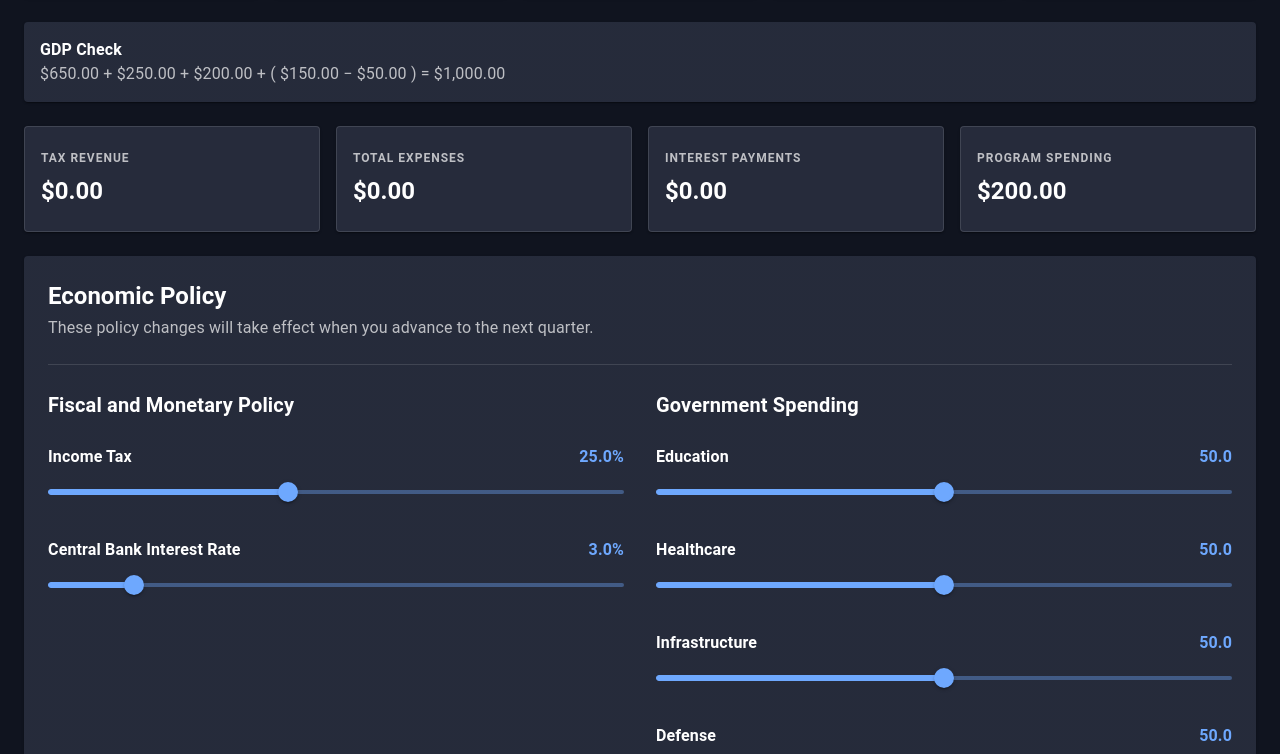
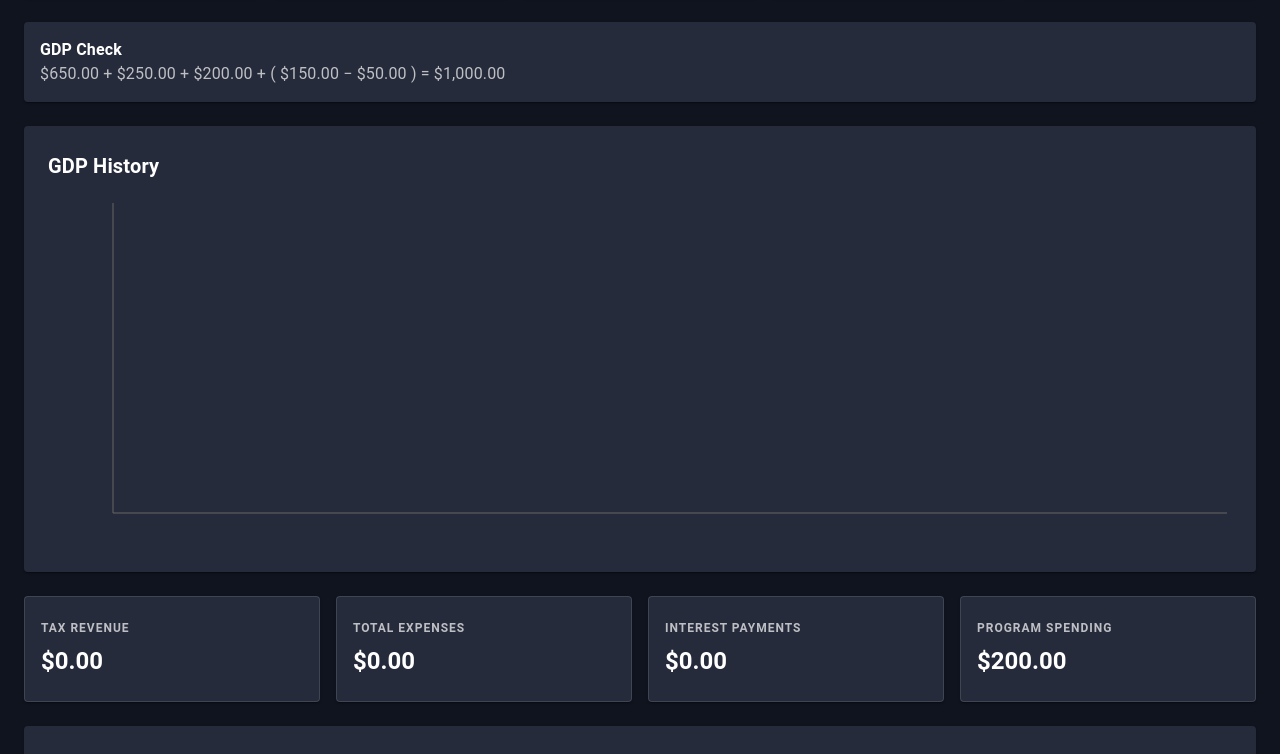
Before and after one commit to enders84/econ-empire, a React (Vite) app: page / in a window 1280 px wide. Shown: the part 464-1218 px from the top of the page. Built offline with nearby package versions, Linux system fonts and the light colour scheme.

Commit message:
Add GDP history chart

```diff
--- a/src/App.tsx
+++ b/src/App.tsx
@@ -20,6 +20,7 @@ import StatCard from "./components/StatCard";
 import { createDefaultGameState } from "./data/initialCountries";
 import { advanceQuarter } from "./engine/advanceQuarter";
 import type { GameState } from "./models/GameState";
+import HistoryChart from "./components/charts/HistoryChart";
 
 const theme = createTheme({
   palette: {
@@ -234,6 +235,13 @@ function App() {
     {money(gameState.economy.gdp)}
   </Typography>
 </Paper>
+<Paper sx={{ p: 3 }}>
+  <Typography variant="h6" sx={{ fontWeight: 700, mb: 2 }}>
+    GDP History
+  </Typography>
+
+    <HistoryChart history={gameState.history} />
+</Paper>
         <Box
   sx={{
     display: "grid",
--- a/src/components/charts/HistoryChart.tsx
+++ b/src/components/charts/HistoryChart.tsx
@@ -1,67 +1,33 @@
 import {
-  CartesianGrid,
+  LineChart,
   Line,
-  LineChart,
-  ResponsiveContainer,
-  Tooltip,
   XAxis,
   YAxis,
+  Tooltip,
+  ResponsiveContainer,
 } from "recharts";
 
-import type { HistoryPoint } from "../../models/History";
-
-interface HistoryChartProps {
-  history: HistoryPoint[];
+interface Props {
+  history: any[];
 }
 
-export default function HistoryChart({
-  history,
-}: HistoryChartProps) {
+export default function HistoryChart({ history }: Props) {
+  console.log("HistoryChart rendered", history);
+
   return (
-    <ResponsiveContainer width="100%" height={350}>
-      <LineChart
-        data={history}
-        margin={{
-          top: 20,
-          right: 30,
-          left: 20,
-          bottom: 10,
-        }}
-      >
-        <CartesianGrid strokeDasharray="3 3" />
-
-        <XAxis
-          dataKey="quarter"
-          label={{
-            value: "Quarter",
-            position: "insideBottom",
-            offset: -5,
-          }}
-        />
-
+    <div style={{ width: "100%", height: 350 }}>
+      <ResponsiveContainer width="100%" height="100%">
+        <LineChart data={history}>
+          <XAxis dataKey="quarter" />
           <YAxis />
-
           <Tooltip />
-
           <Line
             type="monotone"
             dataKey="gdp"
-          name="GDP"
-          stroke="#1976d2"
-          strokeWidth={3}
-          dot={false}
-        />
-
-        <Line
-          type="monotone"
-          dataKey="potentialGdp"
-          name="Potential GDP"
-          stroke="#757575"
-          strokeWidth={2}
-          strokeDasharray="6 4"
-          dot={false}
+            stroke="#4caf50"
           />
         </LineChart>
       </ResponsiveContainer>
+    </div>
   );
 }
--- a/src/engine/advanceQuarter.ts
+++ b/src/engine/advanceQuarter.ts
@@ -78,6 +78,5 @@ export function advanceQuarter(
     ],
   };
 
-console.log("Economic history:", nextState.history);
   return nextState;
 }
```
Lines whose indentation alone changed are shown as unchanged.
